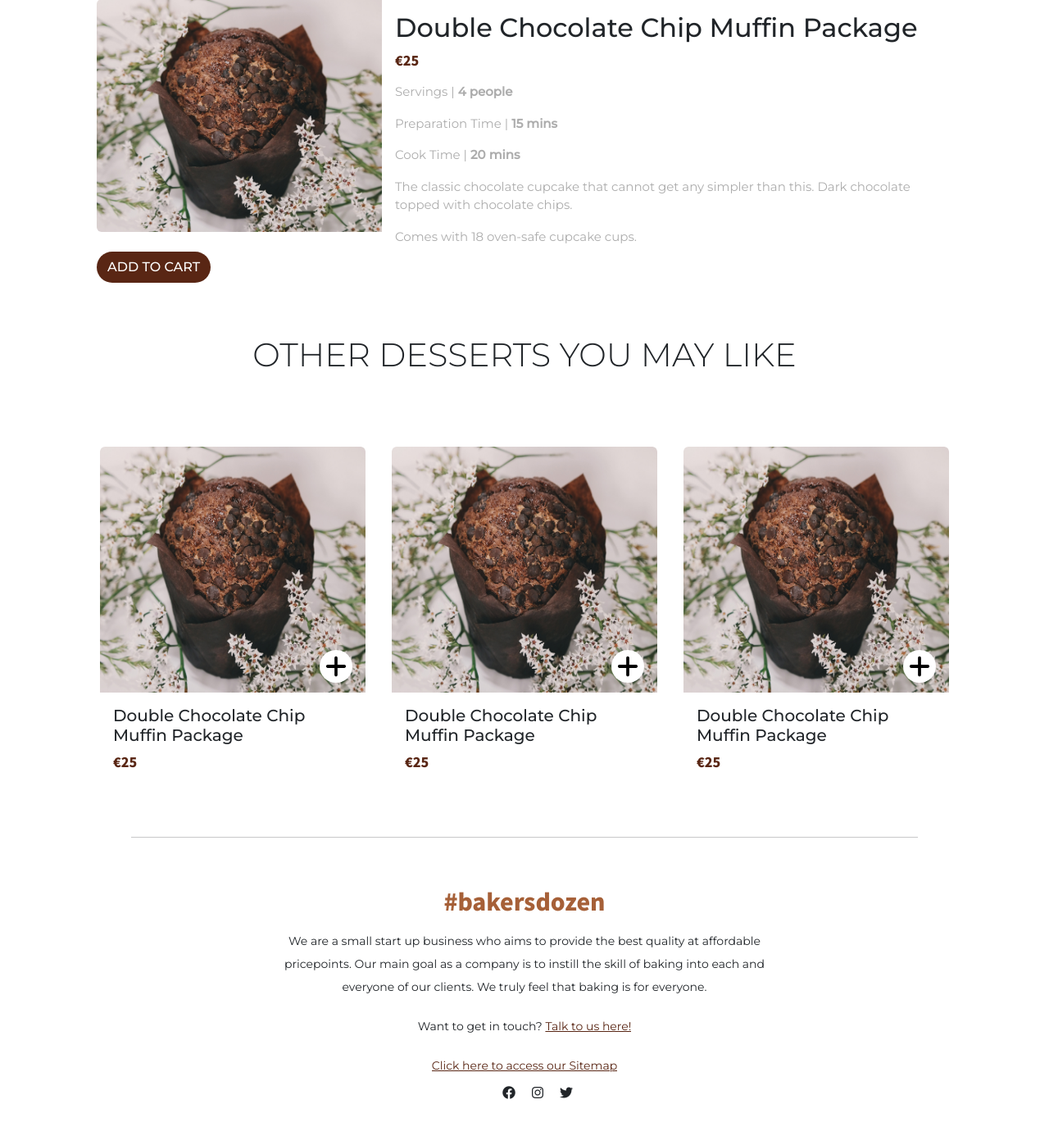
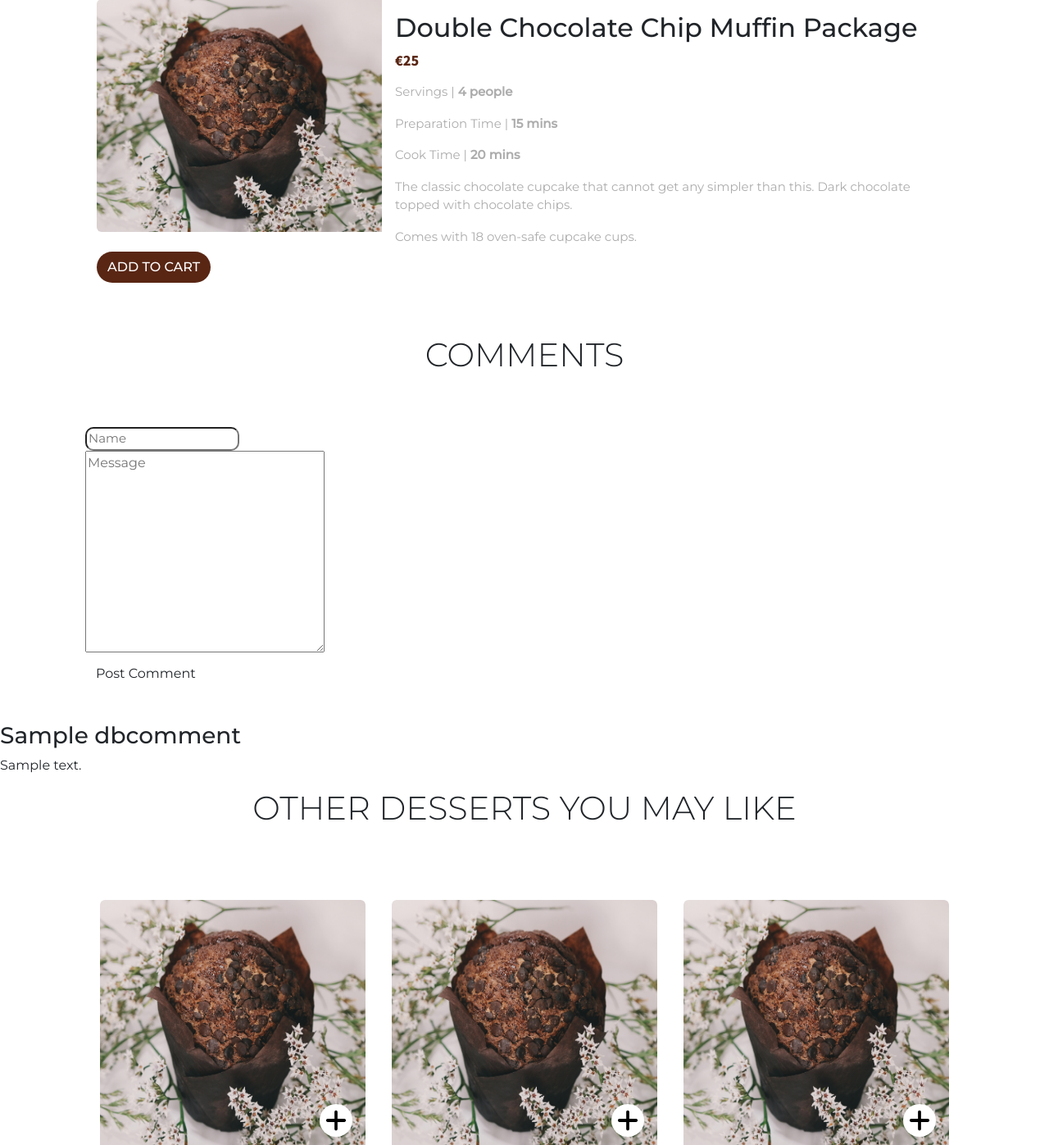
Before and after one commit to Missarik/-bakersDozen, a PHP site: page /productDetails.php in a window 1280 px wide. Shown: the part 261-1658 px from the top of the page at 82% size. Run offline with PHP 8.4, Linux system fonts and the light colour scheme; tables that the repository leaves empty or names only in its code hold one stand-in row (values such as "Sample post"); some libraries are stand-ins or nearby versions.

Commit message:
comment section - Kaia
built comment section and connected to database.

```diff
--- /dev/null
+++ b/BakersDozen/CSS/productDetails.css
@@ -0,0 +1,28 @@
+.wrapper {
+    border-radius: 10px;
+    width: 500px;
+    height: 400px;
+    flex-direction: column;
+    display: flex;
+    justify-content: center;
+    align-items: center;
+}
+
+.wrapper .form input{
+    font-size: 15px;
+    border-radius: 10px;
+}
+
+
+
+
+.content{
+    display: flex;
+    flex-direction: column;
+}
+
+.commentHeaderText{
+text-align: center;
+font-family: "Montserrat", sans-serif;
+font-weight: 100;
+}
--- a/BakersDozen/Includes/functions-inc.php
+++ b/BakersDozen/Includes/functions-inc.php
@@ -95,7 +95,7 @@
 }
 
     function loginUser($conn, $username, $password){
-        $userExists = userExists($conn, $username);
+        $userExists = emailExists($conn, $username);
         if(!$userExists){
             header("location:../login.php?error=incorrectLogin");
             exit();
--- a/BakersDozen/Includes/header.php
+++ b/BakersDozen/Includes/header.php
@@ -24,6 +24,7 @@
     <link rel="stylesheet" href="../CSS/subscribe.css">
     <link rel="stylesheet" href="../CSS/footer.css">
     <link rel="stylesheet" href="../CSS/sitemap.css">
+    <link rel="stylesheet" href="../CSS/productDetails.css">
 
 
 </head>
--- a/BakersDozen/productDetails.php
+++ b/BakersDozen/productDetails.php
@@ -1,6 +1,7 @@
 <?php
     $title = "Baker's Dozen | Baking Kit";
     include 'Includes/header.php';
+    include 'Includes/dbh-inc.php';
 ?>
 
 <h1 class="pb-3 bakingPackageText">BAKING PACKAGES</h1>
@@ -29,6 +30,76 @@
             </div>
         </div>
     </div>
+
+
+<?php
+
+if (isset($_POST['post_comment'])){
+
+    $name = $_POST['name'];
+    $message = $_POST['message'];
+    $productId = 1;
+
+
+// INCLUDE THIS CODE INSTEAD OF Line 41 once products are connected to database //
+
+    // if (isset($_GET["productId"])){
+    //     $productId = $_GET["productId"];
+    // }
+    // else{
+    //     // redirect back to product list (header link url)
+
+    // }
+
+    $sql = "INSERT INTO bdComments (name, message, productId)
+    VALUES (?,?,?);";
+
+    $stmt = mysqli_stmt_init($conn);
+    if(!mysqli_stmt_prepare($stmt,$sql)){
+        echo "Comment could not be posted";
+        exit();
+    }
+
+    mysqli_stmt_bind_param($stmt,'sss', $name, $message, $productId);
+
+    mysqli_stmt_execute($stmt);
+    echo mysqli_error($conn);
+    mysqli_stmt_close($stmt);
+
+    echo "Comment saved successfully";
+}
+
+?>
+<h1 class="pb-3 commentHeaderText">COMMENTS</h1>
+<!-- Comment Section -->
+<div class="wrapper">
+    <form action="productDetails.php" method="post" class="form">
+        <input type="text" class="name" name="name" id="name" placeholder="Name">
+        <br>
+        <textarea name="message" id="message" class="message" cols="30" rows="10" placeholder="Message"></textarea>
+        <br>
+        <button type="submit" class="btn" name="post_comment">Post Comment</button>
+    </form>
+</div>
+
+<div class="content">
+<?php
+
+$sql = "SELECT * FROM dbComments";
+$result = $conn->query($sql);
+
+if($result->num_rows > 0) {
+    while($row = $result->fetch_assoc()){
+?>
+<h3><?php echo $row['name'];?></h3>
+<p><?php echo $row['message'];?></p>
+
+
+<?php } } ?>
+
+</div>
+
+
     <h1 class="pb-3 bakingPackageText">OTHER DESSERTS YOU MAY LIKE</h1>
     <div class="container p-5">
         <div class="row">
```
